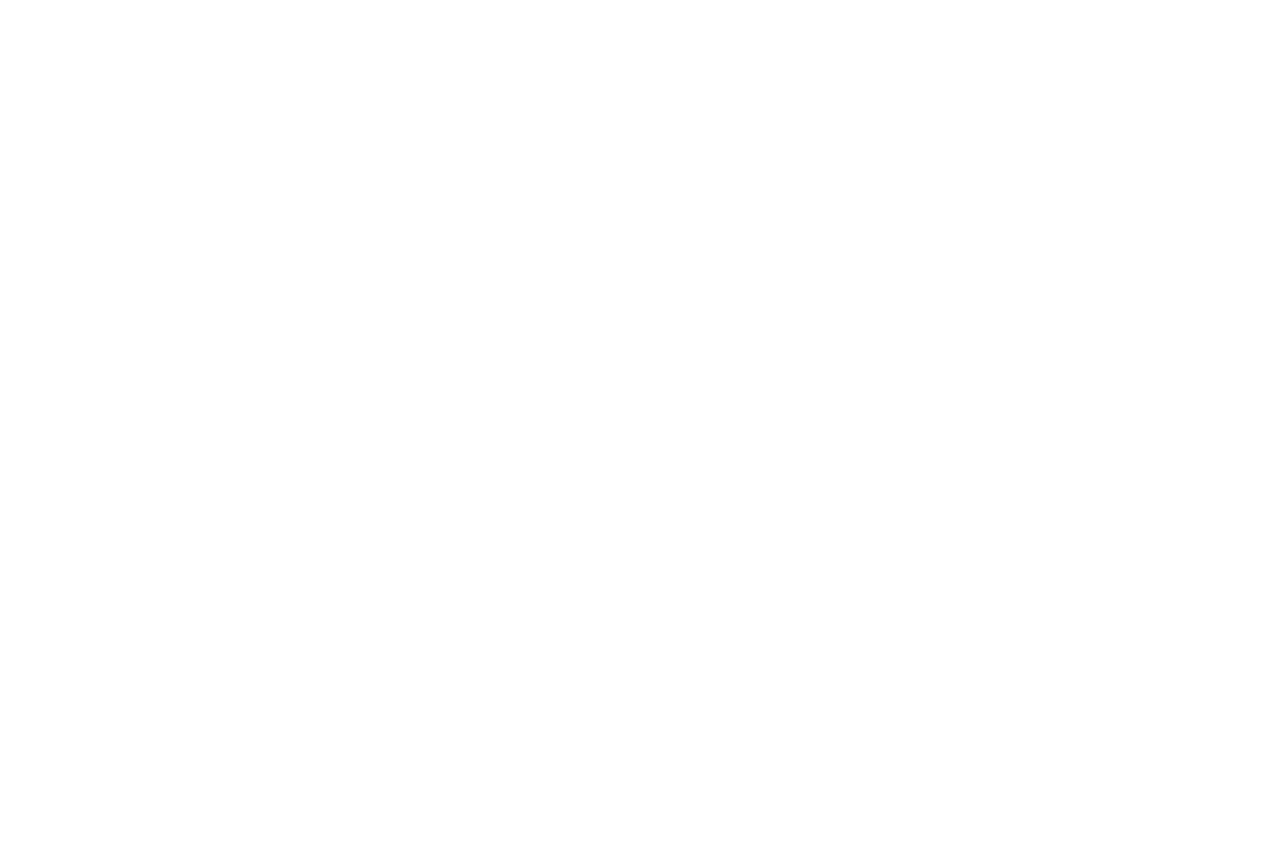
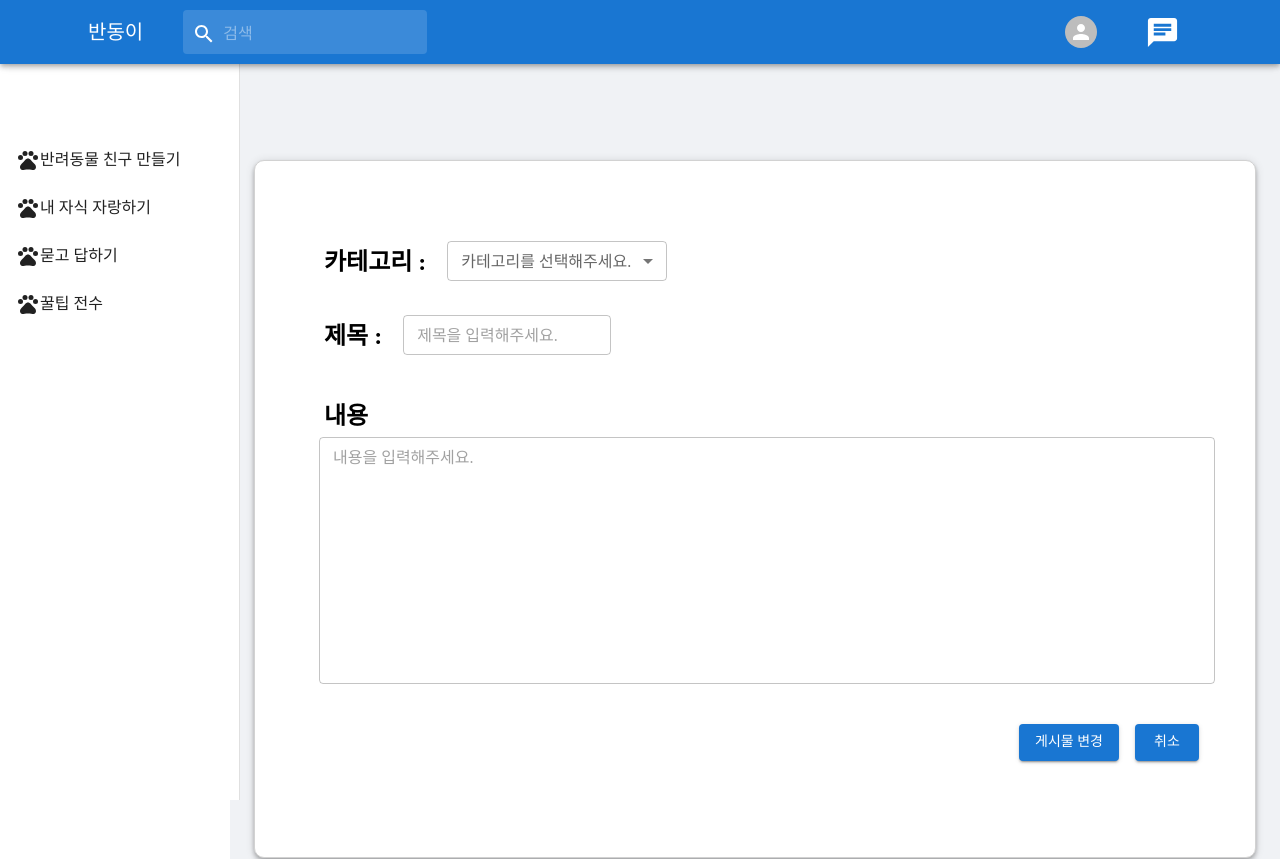
Before and after one commit to wnsrl1228/bandongi_project, a React (Create React App) app in the folder client/: page /post/edit/1 in a window 1280 px wide. Before the commit this address had no page. Shown: the top 859 px of the page. Before the commit the page ends 800 px from the top, so only its background shows below. Built offline with nearby package versions, Linux system fonts and the light colour scheme; no server answers; sample sign-in values are in the browser's storage; a web font is replaced by a local one.

Commit message:
게시글 수정 삭제 구현

```diff
--- a/client/src/App.js
+++ b/client/src/App.js
@@ -5,6 +5,7 @@ import Post from './pages/post/Post';
 import Profile from './pages/profile/Profile';
 import ProfileUpdate from './pages/profileUpdate/ProfileUpdate'
 import PostCreate from './pages/postCreate/PostCreate'
+import PostUpdate from './pages/postUpdate/PostUpdate'
 import PublicRoute from "./utils/PublicRoute";
 import PrivateRoute from "./utils/PrivateRoute";
 
@@ -32,6 +33,9 @@ function App() {
           <Route exact path="/post/create" element={ <PrivateRoute restricted={true}/>}>
             <Route exact path="/post/create" element={<PostCreate/>} />
           </Route>
+          <Route exact path="/post/edit/:id" element={ <PrivateRoute restricted={true}/>}>
+            <Route exact path="/post/edit/:id" element={<PostUpdate/>} />
+          </Route>
           <Route exact path="/post/:id" element={ <PrivateRoute restricted={true}/>}>
             <Route exact path="/post/:id" element={<Post/>} />
           </Route>
--- a/client/src/components/PostComponent/PostComponent.js
+++ b/client/src/components/PostComponent/PostComponent.js
@@ -24,14 +24,12 @@ import MoreVertIcon from '@mui/icons-material/MoreVert';
 import DeleteIcon from '@mui/icons-material/Delete';
 import PetsIcon from '@mui/icons-material/Pets';
 import DriveFileRenameOutlineIcon from '@mui/icons-material/DriveFileRenameOutline';
+import { Link as RouterLink} from "react-router-dom";
 import axios from "axios";
-import { Link as RouterLink,useNavigate} from "react-router-dom";
 import { Box } from '@mui/system';
 import dog1 from '../MainComponent/sample/dog1.jpg';
 const hello=[dog1];
 export default function PostComponent(props) {
-
-    const navigate = useNavigate();
 
     const post_id = props.post_id;
     const [post, setPost] = useState([]);
@@ -53,8 +51,8 @@ export default function PostComponent(props) {
         setAnchorEl(null);
     };
     const handleModify = () => {
-        const url = "/post/edit" + post_id;
-        window.location.href = url;
+        const url = "/post/edit/" + post_id;
+        window.location.assign(url);
     }
     const handleDelete = () => {
         var result = window.confirm("정말로 삭제하시겠습니까?");
@@ -64,7 +62,7 @@ export default function PostComponent(props) {
             .then((res) => {
                 if (res.data.success == '성공'){
                     alert("게시글이 삭제되었습니다.");
-                    window.location.href ="/";
+                    window.location.replace("/");
                 } else {
                     alert("다시 시도해주세요.");
                 }
--- /dev/null
+++ b/client/src/components/PostUpdateComponent/PostUpdateComponent.js
@@ -0,0 +1,172 @@
+import React, { useState,useEffect} from 'react';
+
+import {
+    Grid,
+    Typography,
+    Link,
+    TextField,
+    Button,
+    InputLabel,
+    MenuItem,
+    FormControl,
+    Select,
+    Container
+} from '@mui/material';
+import axios from "axios";
+import { Link as RouterLink} from "react-router-dom";
+import { Box } from '@mui/system';
+
+export default function PostUpdateComponent(props) {
+  const post_id = props.post_id;
+    //카테고리
+    const [category, setCategory] = useState('');
+    const [title, setTitle] = useState('');
+    const [content, setContent] = useState('');
+
+    const [initTitle, setInitTitle] = useState('');
+    const [initContent, setInitContent] =useState('');
+    const [initCategory, setInitCategory] = useState('');
+
+    useEffect(() => {
+      const fecthPost = async () => {
+          try{
+              const url = "/post/edit/" + post_id;
+              const res = await axios.get(url);
+              setCategory(res.data.category);
+              setTitle(res.data.title);
+              setContent(res.data.content);
+              setInitTitle(res.data.title);
+              setInitContent(res.data.content);
+              setInitCategory(res.data.category);
+          } catch (err){
+              alert(err);
+          }
+      }
+        fecthPost();
+    },[]);
+
+    const handleChange = (event) => {
+      setCategory(event.target.value);
+    };
+    const onTitleHandler = (e) => {
+      setTitle(e.currentTarget.value);
+    }
+    const onContentHandler = (e) => {
+      setContent(e.currentTarget.value);
+    }
+
+    const handleSubmit = (e) => {
+      if (initTitle === title && initContent === content && initCategory === category ) {
+        alert("변경사항이 없습니다.");
+        return false;
+      }
+      const body = {
+        title: title,
+        content : content,
+        category : category,
+      }
+      const url = "/post/edit/" + post_id;
+      axios.patch(url,body)
+          .then( (res) => {
+              if (res.data.success){
+                  alert("게시글이 변경되었습니다.");
+                  const url = "/post/"+ post_id;
+                  window.location = url;
+              } else{
+                  alert("다시 시도해주세요.");
+                  return false;
+              }
+          }).catch( (err) => {
+              alert("다시 시도해주세요.");
+              return false;
+          })
+    };
+
+    const checkPostCancel = (e) => {
+      var result = window.confirm("정말로 취소하시겠습니까?");
+      if(result){
+        const url = '/post/'+post_id;
+        window.location.href = url;
+      }else{
+          return false;
+      }
+    }
+    return (
+      <Container  maxWidth="lg" sx={{mt: {xs:10,sm:16,md:20},mb:100}} >
+      <Container fixed style={{border: '1px solid #d2d2d2',borderRadius:"10px",backgroundColor:"#FFFFFF"}} sx={{p:5,boxShadow:4}}>
+      <Box component="form"  onSubmit={handleSubmit} sx={{ mt: 3 }}>
+          <Grid container sx={{mb:3,p:2}} alignItems="center">
+              <Grid item sx={{ml:3}} xs={12}>
+                <Typography  variant="h5" fontWeight="Bold" style={{display:"inline-block", margin:"5px"}}>
+                  <span >카테고리 :</span>
+                </Typography>
+                <FormControl sx={{ ml:2 , minWidth: 220 }} size="small">
+                    <InputLabel id="demo-simple-select-label">카테고리를 선택해주세요.</InputLabel>
+                    <Select
+                      required
+                      labelId="demo-simple-select-label"
+                      id="demo-simple-select"
+                      value={category || ''}
+                      label="category"
+                      onChange={handleChange}
+                    >
+                      <MenuItem value={'friend-make'}>반려동물 친구 만들기</MenuItem>
+                      <MenuItem value={'show-off'}>내 자식 자랑하기</MenuItem>
+                      <MenuItem value={'qna'}>묻고 답하기</MenuItem>
+                      <MenuItem value={'tips'}>꿀팁 전수</MenuItem>
+                    </Select>
+                  </FormControl>
+              </Grid>
+              <Grid item  sx={{ml:3,mt:4}} xs={12}>
+                <Typography  variant="h5" fontWeight="Bold" >
+                  <span style={{display:"inline-block", margin:"5px"}}>제목 :</span>
+                  <TextField
+                        margin="normal"
+                        placeholder="제목을 입력해주세요."
+                        fullWidth
+                        size="small"
+                        required
+                        multiline
+                        value={title || ''}
+                        onChange ={onTitleHandler}
+                        autoComplete='off'
+                        sx={{width:"auto",ml:2,mt:0}}
+                      />
+                </Typography>
+              </Grid>
+
+              <Grid item  sx={{ml:3,mt:4,mb:-3}} xs={12}>
+                <Typography  variant="h5" fontWeight="Bold" style={{display:"inline-block", margin:"5px"}}>
+                  내용
+                </Typography>
+                <Typography  variant="h6"  >
+                  <TextField
+                        margin="normal"
+                        onChange = {onContentHandler}
+                        value={content || ''}
+                        placeholder='내용을 입력해주세요.'
+                        autoComplete='off'
+                        fullWidth
+                        size="small"
+                        required
+                        multiline
+                        rows={10}
+                        sx={{mt:0}}
+                      />
+                </Typography>
+              </Grid>
+
+              <Grid container  item  xs={12} sx={{mt:4}} justifyContent="flex-end">
+                <Button type="submit" variant="contained" sx={{ mt : 3,mb:2,mr:2}}>
+                        게시물 변경
+                </Button>
+                <Button variant="contained" onClick={checkPostCancel} sx={{ mt : 3,mb:2,mr:2}}>
+                        취소
+                </Button>
+              </Grid>
+          </Grid>
+          </Box>
+      </Container>
+  </Container>
+    )
+}
--- /dev/null
+++ b/client/src/pages/postUpdate/PostUpdate.js
@@ -0,0 +1,30 @@
+import React from 'react';
+import LoggedInNavbarComponent from "../../components/NavbarComponent/LoggedInNavbarComponent"
+import SidebarComponent from "../../components/SidebarComponent/SidebarComponent"
+import PostUpdateComponent from "../../components/PostUpdateComponent/PostUpdateComponent"
+import {
+    Grid,
+} from '@mui/material';
+import { useParams } from 'react-router-dom';
+export default function PostUpdate() {
+
+    //POST 아이디
+    const { id } = useParams();
+
+    return (
+        <React.Fragment >
+            <LoggedInNavbarComponent/>
+            <Grid container width="100%" >
+                <Grid item width="230px">
+                    <SidebarComponent/>
+                </Grid>
+                <Grid item backgroundColor="#f0f2f5"  md >
+                    <PostUpdateComponent post_id = {id}/>
+                </Grid>
+            </Grid>
+
+
+        </React.Fragment>
+
+    )
+}
```
Also changed, not shown: 1 other file (tests, documents, lock files or other folders).
